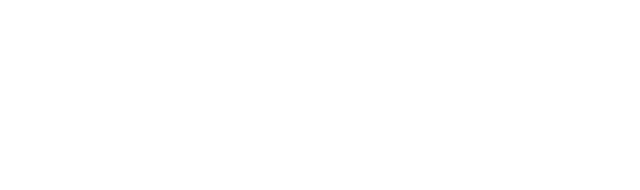
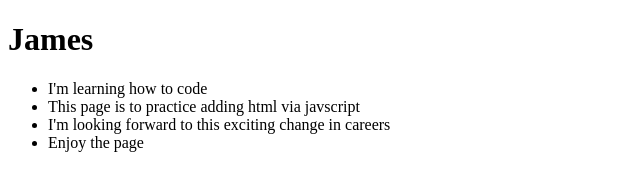
Before and after one commit to jagLas/week9-frontend-javascript, a plain HTML site: page element-manipulation-long-practice/index.html in a window 1280 px wide. Shown: the whole page, without its empty margins (0-640 px from the left). Drawn offline with Linux system fonts and the light colour scheme.

Commit message:
phase 1a

```diff
--- a/element-manipulation-long-practice/index.html
+++ b/element-manipulation-long-practice/index.html
@@ -5,6 +5,7 @@
     <meta http-equiv="X-UA-Compatible" content="IE=edge">
     <meta name="viewport" content="width=device-width, initial-scale=1.0">
     <script src="./my-profile.js"></script>
+    <link rel="stylesheet" href="./main.css">
     <title>Document</title>
 </head>
 <body>
--- a/element-manipulation-long-practice/my-profile.js
+++ b/element-manipulation-long-practice/my-profile.js
@@ -1,4 +1,26 @@
 
 window.onload = () => {
     console.log('this is my profile page')
+    document.body.innerHTML = `
+    <h1>James</h1>
+    `
+
+    let newUl = document.createElement('ul');
+    document.body.appendChild(newUl)
+
+    let newLi = document.createElement('li');
+    newLi.innerText = `I'm learning how to code`;
+    newUl.appendChild(newLi);
+
+    newLi = document.createElement('li');
+    newLi.innerText = `This page is to practice adding html via javscript`;
+    newUl.appendChild(newLi);
+
+    newLi = document.createElement('li');
+    newLi.innerText = `I'm looking forward to this exciting change in careers`;
+    newUl.appendChild(newLi);
+
+    newLi = document.createElement('li');
+    newLi.innerText = `Enjoy the page`;
+    newUl.appendChild(newLi);
 }
```
Also changed, not shown: element-manipulation-long-practice/main.css (added).
